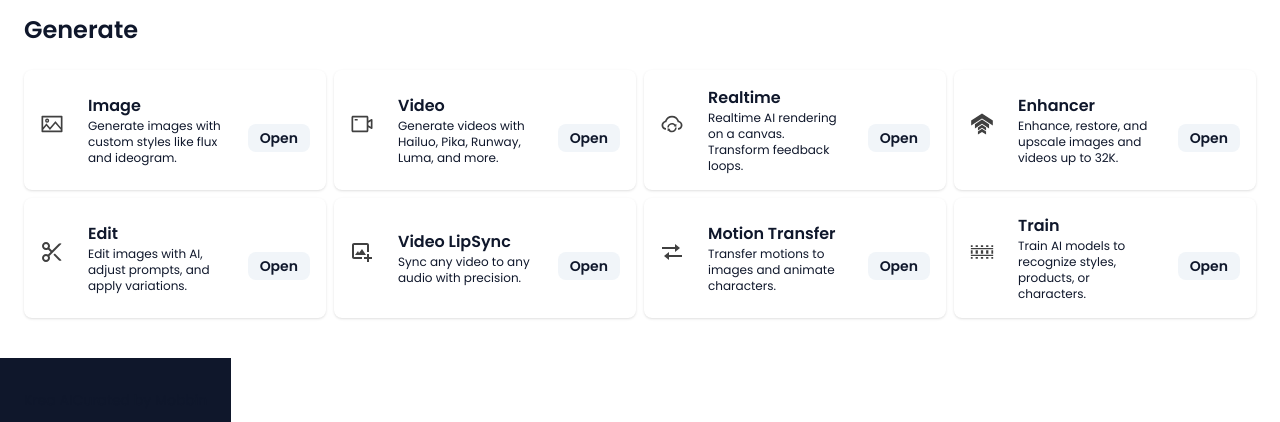
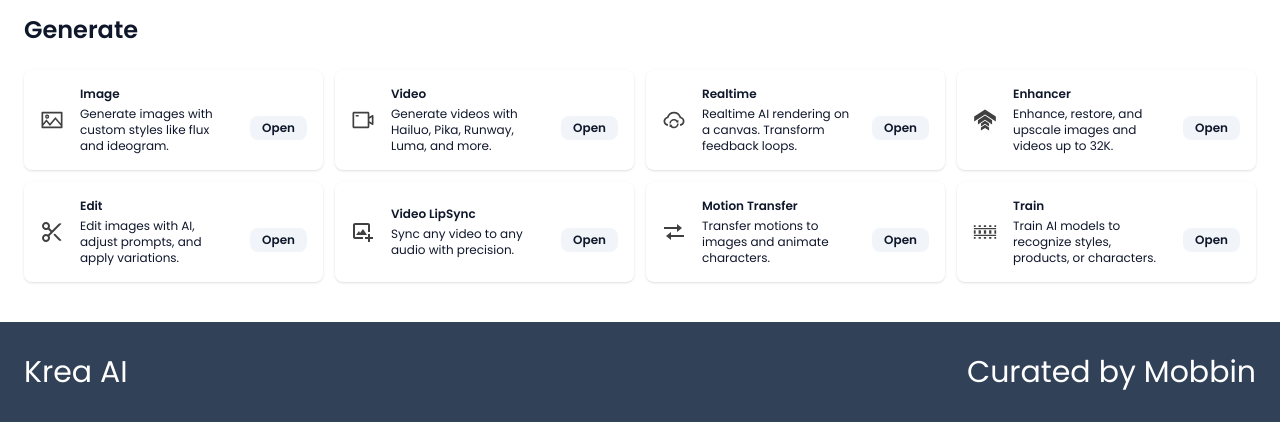
Before and after one commit to geliettech/kreaAI, a Next.js app: page / in a window 1280 px wide. Shown: the part 638-1060 px from the top of the page. Before the commit the page ends 996 px from the top, so only its background shows below. Built offline with nearby package versions, Linux system fonts and the light colour scheme.

Commit message:
update footer

```diff
--- a/app/layout.tsx
+++ b/app/layout.tsx
@@ -1,6 +1,7 @@
 import type { Metadata } from "next";
 import { Geist, Geist_Mono } from "next/font/google";
 import "./globals.css";
+import Footer from "@/components/Footer";
 
 const geistSans = Geist({
   variable: "--font-geist-sans",
@@ -28,6 +29,7 @@ export default function RootLayout({
         className={`${geistSans.variable} ${geistMono.variable} antialiased`}
       >
         <main className="container mx-auto">{children}</main>
+        <Footer />
       </body>
     </html>
   );
--- a/app/page.tsx
+++ b/app/page.tsx
@@ -1,14 +1,12 @@
 import Layout from "@/components/Layout";
 import HeroCarousel from "@/components/HeroCarousel";
 import GenerateSection from "@/components/GenerateSection";
-import Footer from "@/components/Footer";
 
 export default function Home() {
   return (
     <Layout>
       <HeroCarousel />
       <GenerateSection />
-      <Footer />
     </Layout>
   );
 }
--- a/components/Footer.tsx
+++ b/components/Footer.tsx
@@ -1,7 +1,7 @@
 export default function Footer() {
   return (
-    <footer className="px-6 py-8 text-sm fixed bg-slate-900 dark: bg-slate-900">
-      <div className="flex justify-between">
+    <footer className="w-full px-6 py-8 text-3xl bg-slate-700 dark:bg-gray-500">
+      <div className="flex justify-between text-white">
         <span>Krea AI</span>
         <span>Curated by Mobbin</span>
       </div>
--- a/components/GenerateSection.tsx
+++ b/components/GenerateSection.tsx
@@ -59,19 +59,19 @@ export default function GenerateSection() {
   return (
     <section className="px-6 py-10">
       <h2 className="text-2xl font-semibold mb-6">Generate</h2>
-      <div className="grid grid-cols-2 md:grid-cols-4 gap-2">
+      <div className="grid grid-cols-2 md:grid-cols-4 gap-3">
         {features.map((f) => (
           <div
             key={f.name}
-            className="p-4 rounded-lg shadow-sm flex items-center gap-6"
+            className="p-4 rounded-lg shadow-sm flex items-center gap-4"
           >
-            <div className="text-3xl mb-3">{f.icon}</div>
+            <div className="text-3xl">{f.icon}</div>
             <div>
-              <h3 className="font-semibold">{f.name}</h3>
+              <h3 className="font-semibold text-xs mb-1">{f.name}</h3>
             <p className="text-xs">{f.desc}</p>
             </div>
 
-            <button className="mt-4 bg-slate-100 dark:bg-slate-600 text-slate-900 dark:text-white font-semibold text-sm px-3 py-1 rounded-lg">
+            <button className="mt-4 bg-slate-100 dark:bg-slate-600 text-slate-900 dark:text-white font-semibold text-xs px-3 py-1 rounded-lg">
               {f.btn}
             </button>
           </div>
```
Also changed, not shown: 1 other file (tests, documents, lock files or other folders).
